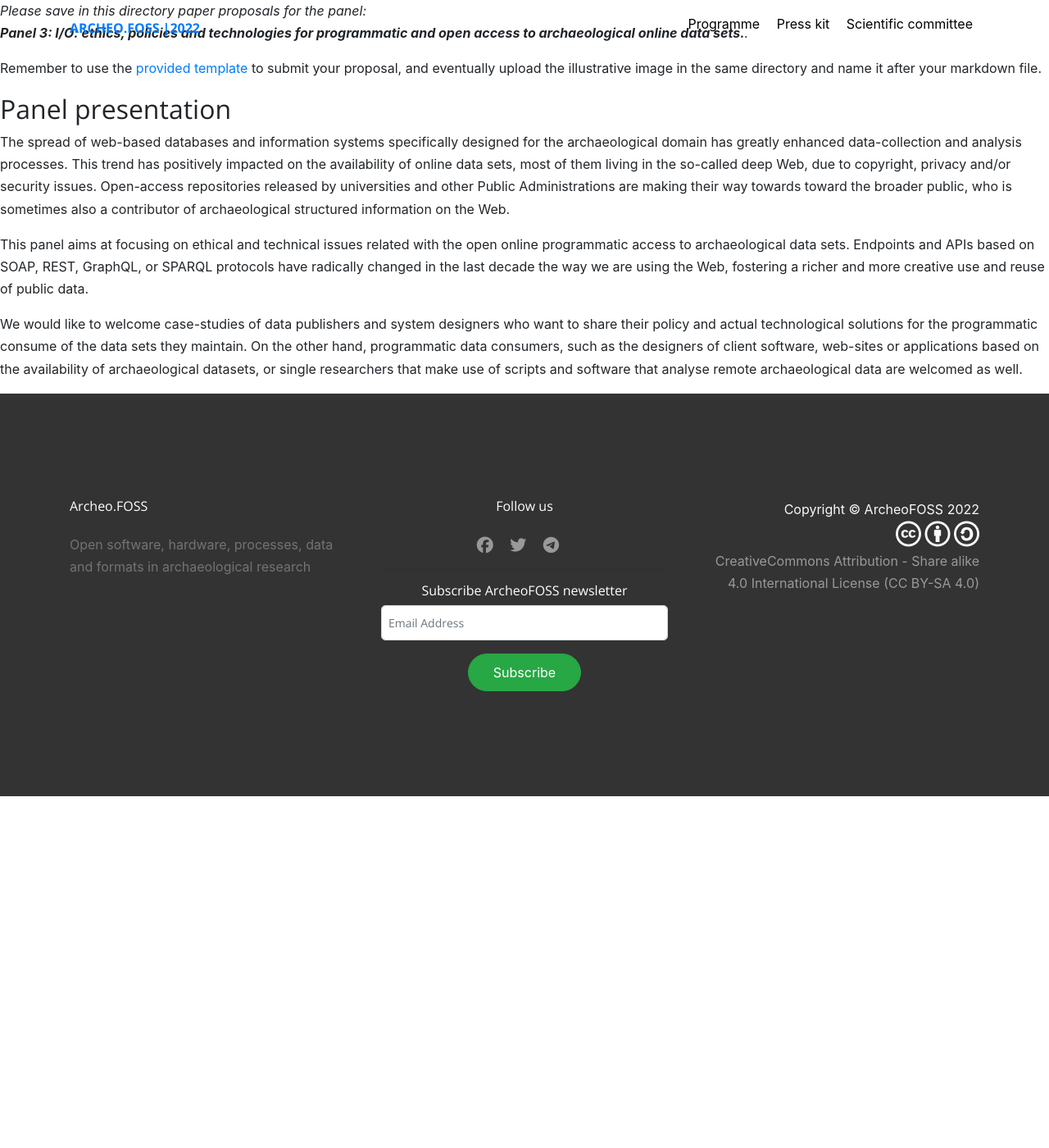
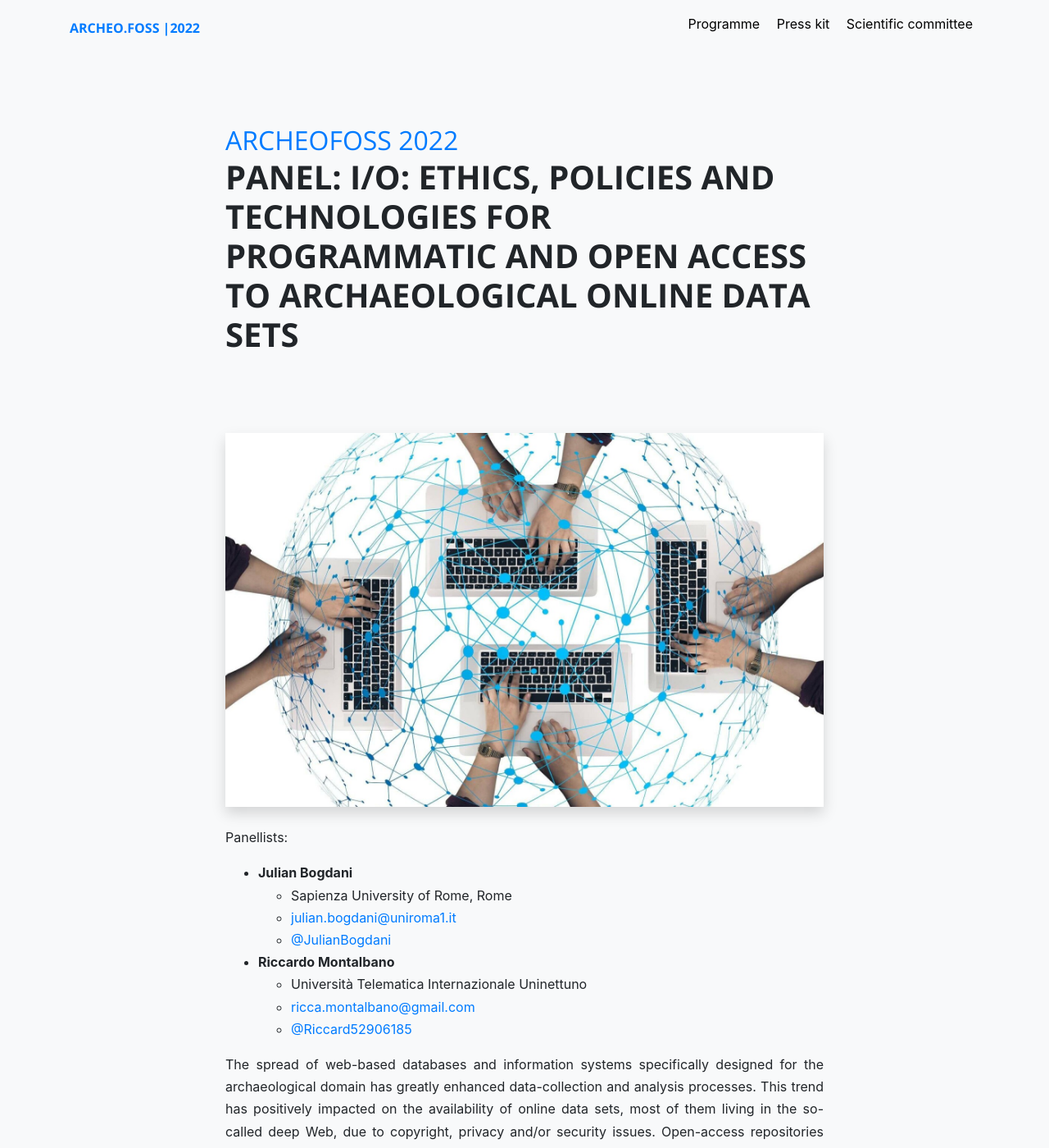
Before and after one commit to archeofoss/archeofoss, a Jekyll site: the page built from 2022/abstracts/archaeological-apis/intro.md, in a window 1280 px wide and 1400 px high. Shown: the whole window at 82% size. Built offline with Jekyll 4.4.1, drawn with Linux system fonts in a browser that asks for light colours; nearby versions of some CDN libraries; our own code applies the rules of GitHub Pages for plain Markdown files.

Commit message:
Updated panel apis

```diff
--- a/2022/abstracts/archaeological-apis/intro.md
+++ b/2022/abstracts/archaeological-apis/intro.md
@@ -1,11 +1,25 @@
-*Please save in this directory paper proposals for the panel:
-**Panel 3: I/O: ethics, policies and technologies for programmatic and open access to archaeological online data sets.**.*
-
-Remember to use the [provided template](https://github.com/archeofoss/archeofoss2022/blob/main/paper-proposal-template.md) to submit your proposal,
-and eventually upload the illustrative image in the same directory and name it after your markdown file.
+---
+title: "Panel: I/O: ethics, policies and technologies for programmatic and open access to archaeological online data sets"
+description: "Panel: I/O: ethics, policies and technologies for programmatic and open access to archaeological online data sets"
+layout: article-slim
+img: archaeological-apis.jpeg
+auths:
+  - name: Julian Bogdani
+    geo: 41.9037626,12.5144384
+  - name: Riccardo Montalbano
+    geo: 41.8960547,12.4754748
+---
 
 
-## Panel presentation
+Panellists:
+- **Julian Bogdani**
+  -  Sapienza University of Rome, Rome
+  - [julian.bogdani@uniroma1.it](mailto:julian.bogdani@uniroma1.it)
+  - [@JulianBogdani](https://twitter.com/JulianBogdani)
+- **Riccardo Montalbano**
+  - Università Telematica Internazionale Uninettuno
+  - [ricca.montalbano@gmail.com](mailto:ricca.montalbano@gmail.com)
+  - [@Riccard52906185](https://twitter.com/Riccard52906185)
 
 The spread of web-based databases and information systems specifically designed for the archaeological domain has greatly enhanced data-collection and analysis processes. This trend has positively impacted on the availability of online data sets, most of them living in the so-called deep Web, due to copyright, privacy and/or security issues. Open-access repositories released by universities and other Public Administrations are making their way towards toward the broader public, who is sometimes also a contributor of archaeological structured information on the Web.
 
```
Also changed, not shown: 2022/abstracts/archaeological-apis/bogdani-montanari.md (+12 -2 lines), 2022/abstracts/archaeological-apis/kansa.md (+9 -3 lines), 2022/abstracts/archaeological-apis/serlorenzi-et_alii.md (renamed from 2022/abstracts/archaeological-apis/serlorenzi-cifarelli-d_andrea-montalbano.md, +15 -2 lines), 2022/abstracts/archaeological-apis/thiery.md (+10 -2 lines), 2022/programme.md (+5 -5 lines), 2022/abstracts/archaeological-apis/archaeological-apis.jpeg (added).
